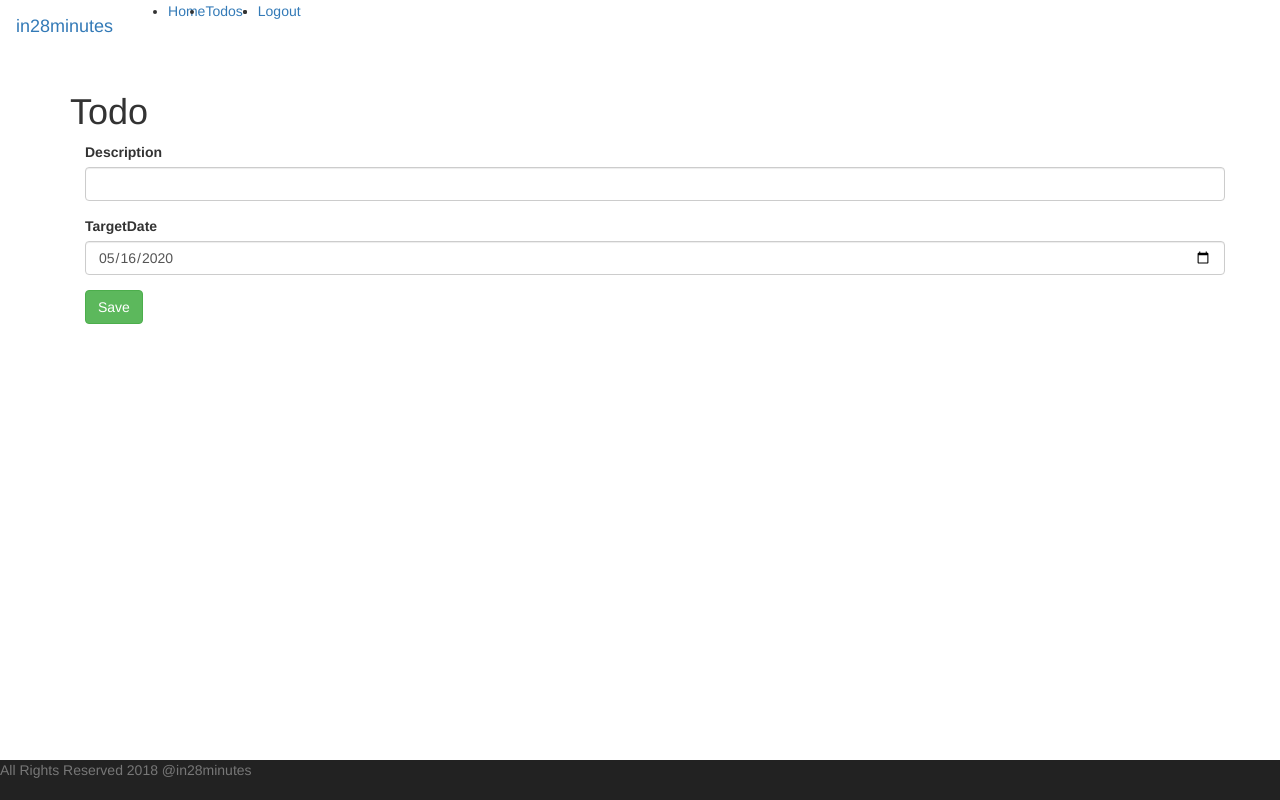
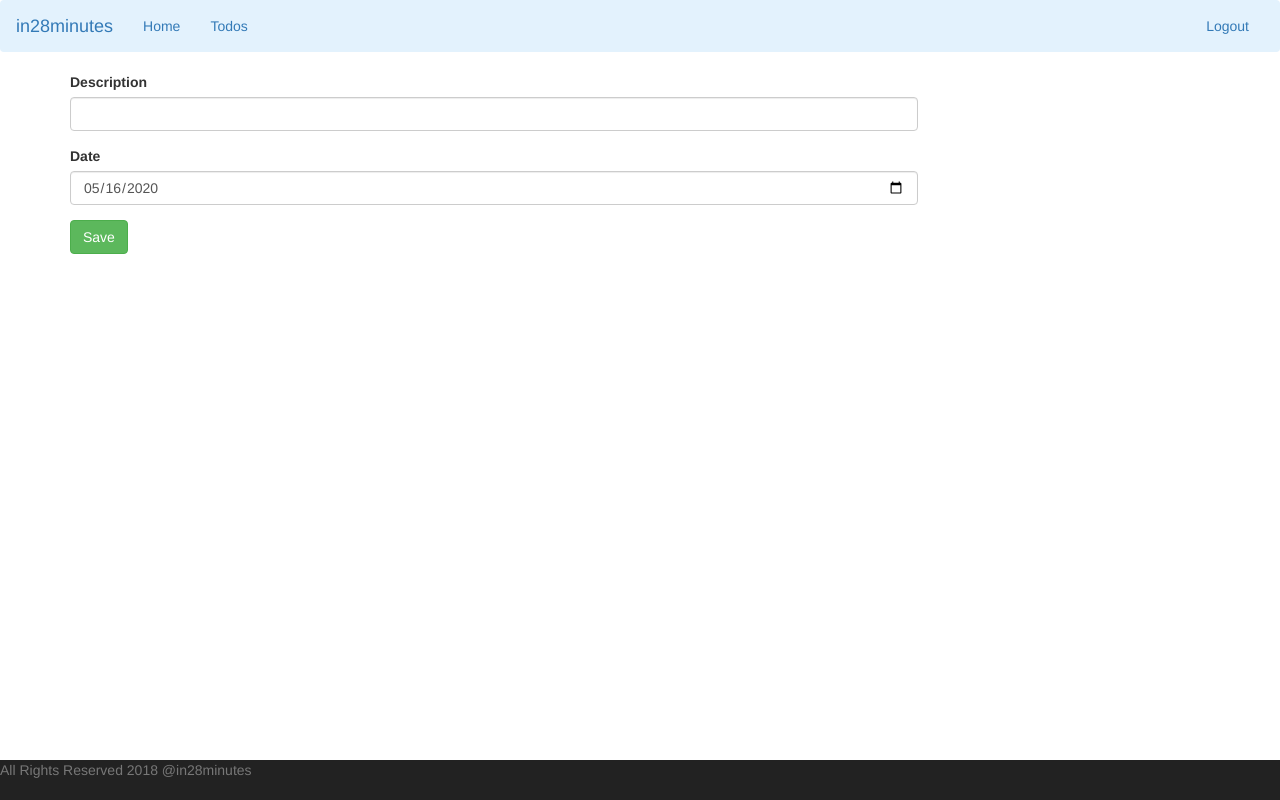
Before and after one commit to younesturki/FullStackAngular, an Angular app: page /todos/1 in a window 1280 px wide. Built offline with nearby package versions, Linux system fonts and the light colour scheme; no server answers; sample sign-in values are in the browser's storage.

Commit message:
Modification

```diff
--- a/package.json
+++ b/package.json
@@ -26,13 +26,13 @@
     "zone.js": "~0.8.26"
   },
   "devDependencies": {
-    "@angular-devkit/build-angular": "~0.13.0",
-    "@angular/cli": "~7.3.8",
+    "@angular-devkit/build-angular": "^0.901.6",
+    "@angular/cli": "^9.1.6",
     "@angular/compiler-cli": "~7.2.0",
     "@angular/language-service": "~7.2.0",
-    "@types/node": "~8.9.4",
     "@types/jasmine": "~2.8.8",
     "@types/jasminewd2": "~2.0.3",
+    "@types/node": "~8.9.4",
     "codelyzer": "~4.5.0",
     "jasmine-core": "~2.99.1",
     "jasmine-spec-reporter": "~4.2.1",
--- a/src/app/login/login.component.html
+++ b/src/app/login/login.component.html
@@ -1,11 +1,25 @@
 <h1>Login!</h1>
-
 <div class="container">
-  <div class="alert alert-warning" *ngIf="invalidLogin">{{ errorMessage }}</div>
-  <div>
-    User Name : <input type="text" name="username" [(ngModel)]="username">
-    Password : <input type="password" name="password" [(ngModel)]="password">
-
-    <button (click)=handleLogin() class="btn btn-success">Login</button>
-  </div>
+    <div class="alert alert-warning" *ngIf="invalidLogin">{{ errorMessage }}</div>
+    <div class="row">
+        <div class="col-xs-6">
+            <div class="form-group">
+                <label for="password">User Name:</label>
+                <input type="text" name="username" class="form-control" [(ngModel)]="username">
+            </div>
+        </div>
+    </div>
+    <div class="row">
+        <div class="col-xs-6">
+            <div class="form-group">
+                <label for="password">Password:</label>
+                <input type="password" name="password" class="form-control" [(ngModel)]="password">
+            </div>
+        </div>
+    </div>
+    <div class="row">
+        <div class="col-xs-6">
+            <button class="btn btn-primary" (click)="handleLogin()">Login</button>
+        </div>
+    </div>
 </div>
--- a/src/app/logout/logout.component.html
+++ b/src/app/logout/logout.component.html
@@ -1,4 +1,6 @@
 <h1>You are logged out</h1>
-<div class="container">
-  Thank You For Using Our Application
+<div class="row">
+    <div class="col-xs-12">
+       Thank You For Using Our Application
+    </div>
 </div>
--- a/src/app/menu/menu.component.html
+++ b/src/app/menu/menu.component.html
@@ -1,15 +1,17 @@
-<header>
-  <nav class="navbar navbar-expand-md navbar-dark bg-dark">
-    <div><a routerLink="https://wwww.in28minutes.com" class="navbar-brand">in28minutes</a></div>
-    <ul class="navbar-nav">
-      <li><a *ngIf="this.hardcodedAuthenticationService.isUserLoggedIn()" routerLink="/welcome/in28minutes" class="nav-link">Home</a></li>
-      <li><a *ngIf="this.hardcodedAuthenticationService.isUserLoggedIn()" routerLink="/todos" class="nav-link">Todos</a></li>
-    </ul>
-
-    <ul class="navbar-nav navbar-collapse justify-content-end">
-        <li><a *ngIf="!this.hardcodedAuthenticationService.isUserLoggedIn()" routerLink="/login" class="nav-link">Login</a></li>
-        <li><a *ngIf="this.hardcodedAuthenticationService.isUserLoggedIn()" routerLink="/logout" class="nav-link">Logout</a></li>
-      </ul>
-  </nav>
-
-</header>
+<nav class="navbar navbar-light" style="background-color: #e3f2fd;">
+  <div class="container-fluid">
+      <div class="navbar-header">
+          <a href="https://www.in28miutes.com" class="navbar-brand">in28minutes</a>
+      </div>
+      <div class="navbar-collapse">
+          <ul class="nav navbar-nav">
+              <li><a *ngIf="this.hardcodedAuthenticationService.isUserLoggedIn()" routerLinkActive="active" routerLink="/welcome/in28minutes">Home</a></li>
+              <li><a *ngIf="this.hardcodedAuthenticationService.isUserLoggedIn()" routerLinkActive="active" routerLink="/todos">Todos</a></li>
+          </ul>
+          <ul class="nav navbar-nav navbar-right">
+              <li style="cursor: pointer;"><a *ngIf="!this.hardcodedAuthenticationService.isUserLoggedIn()" routerLinkActive="active" routerLink="/login">Login</a></li>
+              <li style="cursor: pointer;"><a *ngIf="this.hardcodedAuthenticationService.isUserLoggedIn()" routerLinkActive="active" routerLink="/logout">Logout</a></li>
+          </ul>
+      </div>
+  </div>
+</nav>
--- a/src/app/service/data/welcome-data.service.ts
+++ b/src/app/service/data/welcome-data.service.ts
@@ -21,7 +21,7 @@ export class WelcomeDataService {
   }
   ///hello-world/path-variable/{name}
 
-  executeHelloWorldBeanServiceWithPathVariable(name) {
+  executeHelloWorldServiceWithPath(name: string) {
     return this.http.get<HelloWorldBean>(`http://localhost:8585/hello-world/path-variable/${name}`)
     //console.log("Execute Hello World Bean Service")
   }
--- a/src/app/todo/todo.component.html
+++ b/src/app/todo/todo.component.html
@@ -1,21 +1,25 @@
-<h1>Todo</h1>
+<div class="row">
+  <div class="col-xs-9">
+      <div class="form-group">
+          <label>Description</label>
+          <input type="text" name="description" class="form-control" required="required" [(ngModel)]="todo.description">
+      </div>
+</div>
+</div>
 
-<div class="container">
+<div class="row">
+  <div class="col-xs-9">
+      <div class="form-group">
+          <label>Date</label>
+          <input type="date" name="targetDate" class="form-control" required="required"
+              [ngModel]="todo.targetDate | date:'yyyy-MM-dd'"
+              (ngModelChange)="todo.targetDate = $event">
+      </div>
+  </div>
+</div>
 
-  <fieldset class="form-group">
-    <label>Description</label>
-    <input type="text" [(ngModel)]="todo.description"  class="form-control" name="description" required="required">
-  </fieldset>
-
-
-  <fieldset class="form-group">
-    <label>TargetDate</label>
-    <input type="date"
-    [ngModel]="todo.targetDate | date:'yyyy-MM-dd'"
-    (ngModel)="todo.targetDate"
-    class="form-control" name="targetDate" required="required">
-  </fieldset>
-
-  <button class="btn btn-success" (click)="saveTodo()">Save</button>
-
+<div class="row">
+  <div class="col-xs-9">
+      <button class="btn btn-success" (click)="saveTodo()">Save</button>
+  </div>
 </div>
--- a/src/app/welcome/welcome.component.html
+++ b/src/app/welcome/welcome.component.html
@@ -1,16 +1,28 @@
 <h1>Welcome!</h1>
 
-<div class="container">
-Welcome {{ name }}.
-You can manage your todos <a routerLink="/todos">here</a>
+<div class="row" *ngIf="errorMessage">
+    <div class="col-xs-12" class="alert alert-warning" role="alert">
+        {{ errorMessage }}
+   </div>
 </div>
 
-<div class="container">
-    Click here to get a customized welcome message
-    <button (click)="getWelcomeMessageWithParameter()" class="btn btn-success">Get Welcome Message</button>
+<div class="row">
+    <div class="col-xs-12">
+        Welcome {{ name }}. Welcome to our awesome App.
+        You can manage your todos <a routerLink="/todos">here</a>
+    </div>
 </div>
 
-<div class="container" *ngIf="welcomeMessageFromService">
-    <h2>Your Customized Welcome Message</h2>
-    {{ welcomeMessageFromService }}
+<div class="row">
+    <div class="col-xs-12">
+        <span>Click here to get a customized welcome message </span>
+        <button class="btn btn-success" (click)="getWelcomeMessageWithPath()">Get Welcome Message</button>
+    </div>
 </div>
+
+<div class="row" *ngIf="welcomeMessageFromService">
+    <div class="col-xs-12">
+        <h2>Your Customized Welcome Message</h2>
+        {{ welcomeMessageFromService }}
+    </div>
+</div>
--- a/src/app/welcome/welcome.component.ts
+++ b/src/app/welcome/welcome.component.ts
@@ -1,6 +1,6 @@
 import { Component, OnInit } from '@angular/core';
 import { ActivatedRoute } from '@angular/router';
-import { WelcomeDataService } from './../service/data/welcome-data.service'
+import { WelcomeDataService } from '../service/data/welcome-data.service';
 
 @Component({
   selector: 'app-welcome',
@@ -8,55 +8,37 @@ import { WelcomeDataService } from './../service/data/welcome-data.service'
   styleUrls: ['./welcome.component.css']
 })
 export class WelcomeComponent implements OnInit {
-
-  message = 'Some Welcome Message';
   welcomeMessageFromService: string;
   name = '';
+  errorMessage: string;
 
-  //ActivatedRoute
   constructor(private route: ActivatedRoute,
-    private service: WelcomeDataService) { }
+              private welcomeDataService: WelcomeDataService) { }
 
   ngOnInit() {
-    //console.log(this.message)
-    //console.log(this.route.snapshot.params['name'])
     this.name = this.route.snapshot.params['name'];
   }
 
   getWelcomeMessage() {
-    // console.log(this.service.executeHelloWorldBeanService());
-    this.service.executeHelloWorldBeanService().subscribe(
-        response => this.handleSuccessfulRresponse(response),
+    //console.log(this.welcomeDataService.executeHelloWorldBeanService());
+    this.welcomeDataService.executeHelloWorldBeanService()
+        .subscribe(response => this.handleSuccessfulResponse(response),
         error => this.handleErrorResponse(error)
-
     );
-    // console.log('last line of getWelcomeMessage')
-    // console.log("Get Welcome Message")
   }
 
-  handleSuccessfulRresponse(response){
-    this.welcomeMessageFromService = response.message;
-    // console.log(response);
-    // console.log(response.message)
+  getWelcomeMessageWithPath() {
+    this.welcomeDataService.executeHelloWorldServiceWithPath(this.name)
+     .subscribe(response => this.handleSuccessfulResponse(response),
+     error => this.handleErrorResponse(error)
+     );
   }
 
-  handleErrorResponse(error){
-    // console.log(error);
-    // console.log(error.error);
-    // console.log(error.error.message);
-    this.welcomeMessageFromService = error.error.message;
-  };
-
-
-  getWelcomeMessageWithParameter() {
-    // console.log(this.service.executeHelloWorldBeanService());
-    this.service.executeHelloWorldBeanServiceWithPathVariable(this.name).subscribe(
-        response => this.handleSuccessfulRresponse(response),
-        error => this.handleErrorResponse(error)
-
-    );
-    // console.log('last line of getWelcomeMessage')
-    // console.log("Get Welcome Message")
+  handleSuccessfulResponse(response) {
+    this.welcomeMessageFromService = response.message;
   }
 
+  handleErrorResponse(error) {
+    this.errorMessage = error.error.message;
+  }
 }
```
Also changed, not shown: 1 other file (tests, documents, lock files or other folders).
